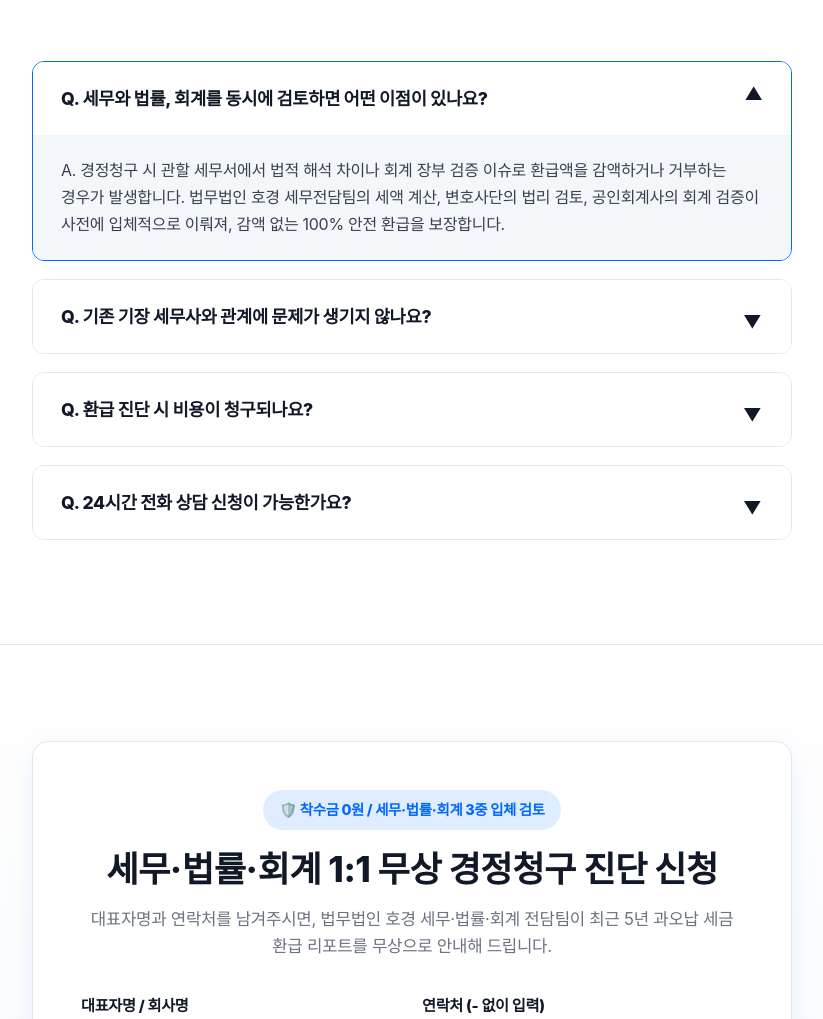
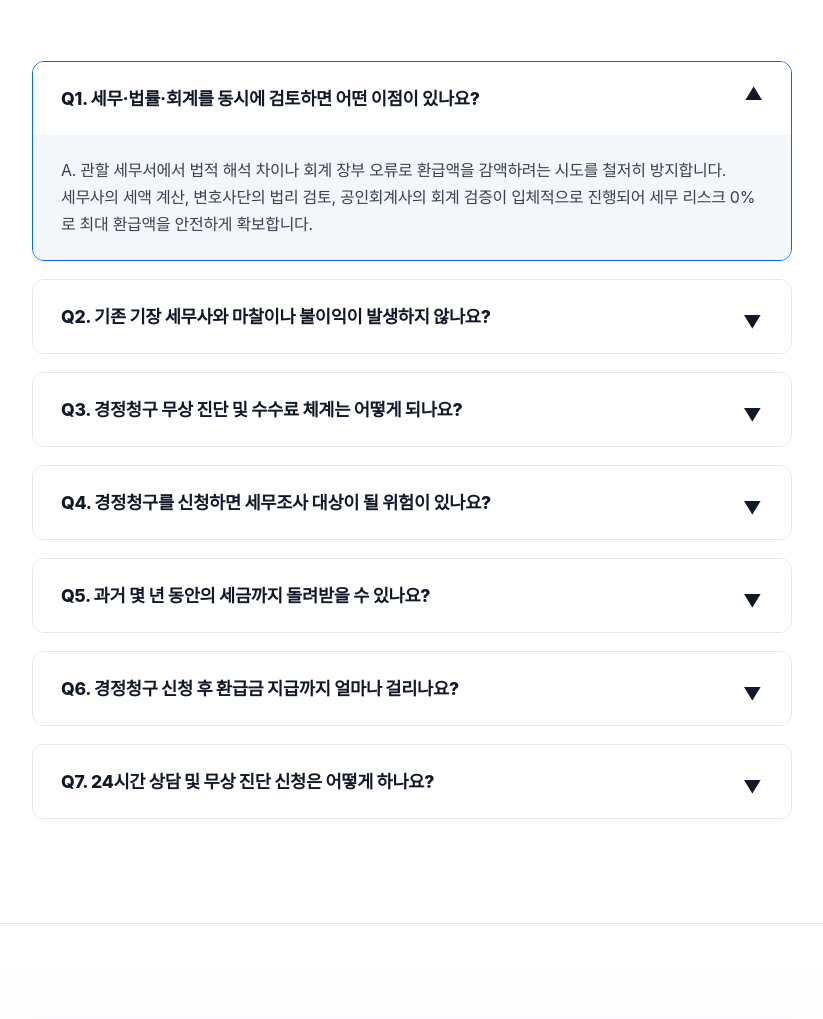
Before and after one commit to cloudmarket99/hksupport, a plain HTML site: page index.html in a window 1280 px wide. Shown: the part 6683-7702 px from the top of the page, without its empty margins (228-1051 px from the left). Drawn offline with Linux system fonts and the light colour scheme; a web font is replaced by a local one.

Commit message:
Expand FAQ section to 7 items with AI capsule optimized short answers

```diff
--- a/index.html
+++ b/index.html
@@ -457,41 +457,71 @@
     <div class="faq-list">
       <div class="faq-item active">
         <div class="faq-question">
-          <span>Q. 세무와 법률, 회계를 동시에 검토하면 어떤 이점이 있나요?</span>
+          <span>Q1. 세무·법률·회계를 동시에 검토하면 어떤 이점이 있나요?</span>
           <span class="faq-icon">▼</span>
         </div>
         <div class="faq-answer">
-          A. 경정청구 시 관할 세무서에서 법적 해석 차이나 회계 장부 검증 이슈로 환급액을 감액하거나 거부하는 경우가 발생합니다. 법무법인 호경 세무전담팀의 세액 계산, 변호사단의 법리 검토, 공인회계사의 회계 검증이 사전에 입체적으로 이뤄져, 감액 없는 100% 안전 환급을 보장합니다.
+          A. 관할 세무서에서 법적 해석 차이나 회계 장부 오류로 환급액을 감액하려는 시도를 철저히 방지합니다. 세무사의 세액 계산, 변호사단의 법리 검토, 공인회계사의 회계 검증이 입체적으로 진행되어 세무 리스크 0%로 최대 환급액을 안전하게 확보합니다.
         </div>
       </div>
 
       <div class="faq-item">
         <div class="faq-question">
-          <span>Q. 기존 기장 세무사와 관계에 문제가 생기지 않나요?</span>
+          <span>Q2. 기존 기장 세무사와 마찰이나 불이익이 발생하지 않나요?</span>
           <span class="faq-icon">▼</span>
         </div>
         <div class="faq-answer">
-          A. 전혀 문제되지 않습니다. 기존 세무사와 수임 관계를 유지한 상태에서 지나간 5년간의 세액공제 누락분 환급(경정청구)만 단독으로 진행해 드리며, 기존 세무대리인에게 불이익이 발생하지 않습니다.
+          A. 전혀 문제되지 않습니다. 기존 기장 세무대리인과의 수임 관계는 100% 그대로 유지되며, 지난 5년간 놓친 과오납 세금 환급(경정청구)만 법무법인 호경이 독립 수행합니다. 기존 세무사에게 사전 통보나 불이익이 없어 안심하고 신청하실 수 있습니다.
         </div>
       </div>
 
       <div class="faq-item">
         <div class="faq-question">
-          <span>Q. 환급 진단 시 비용이 청구되나요?</span>
+          <span>Q3. 경정청구 무상 진단 및 수수료 체계는 어떻게 되나요?</span>
           <span class="faq-icon">▼</span>
         </div>
         <div class="faq-answer">
-          A. 아닙니다. 환급 가능액 정밀 진단 및 세무·법률·회계 사전 검토는 100% 무상으로 진행됩니다. 실제 국세청으로부터 사업자 계좌에 환급금이 입금된 경우에만 성공 수수료가 발생합니다.
+          A. 사전 환급 진단 및 세무·법률·회계 검토는 100% 무상으로 제공됩니다. 착수금은 0원이며, 국세청으로부터 기업 계좌로 환급금이 최종 입금된 경우에만 약정된 성공 수수료가 청구되는 100% 성공보수제로 운영됩니다.
         </div>
       </div>
 
       <div class="faq-item">
         <div class="faq-question">
-          <span>Q. 24시간 전화 상담 신청이 가능한가요?</span>
+          <span>Q4. 경정청구를 신청하면 세무조사 대상이 될 위험이 있나요?</span>
           <span class="faq-icon">▼</span>
         </div>
         <div class="faq-answer">
-          A. 네! 대표번호 <strong>1533-1198</strong>을 통해 연중무휴 24시간 전문 상담원 및 세무·법률·회계 자문 접수가 가능합니다.
+          A. 국세기본법 제45조의2에 따른 정당한 법적 권리 행사이며 세무조사 대상 선정 사유에 해당하지 않습니다. 법무법인 호경 조세 전문 변호사단이 사전에 법률적 과세 리스크를 검증하므로 세무조사 위험 없이 안전하게 환급받으실 수 있습니다.
+        </div>
+      </div>
+
+      <div class="faq-item">
+        <div class="faq-question">
+          <span>Q5. 과거 몇 년 동안의 세금까지 돌려받을 수 있나요?</span>
+          <span class="faq-icon">▼</span>
+        </div>
+        <div class="faq-answer">
+          A. 국세기본법상 경정청구 청구 기한은 신고일로부터 5년 이내입니다. 따라서 최근 5년간(2020년~2024년 귀속분) 낸 법인세, 종합소득세 중 과오납된 금액이나 놓친 세액공제·감면 항목을 소급 적용하여 100% 돌려받으실 수 있습니다.
+        </div>
+      </div>
+
+      <div class="faq-item">
+        <div class="faq-question">
+          <span>Q6. 경정청구 신청 후 환급금 지급까지 얼마나 걸리나요?</span>
+          <span class="faq-icon">▼</span>
+        </div>
+        <div class="faq-answer">
+          A. 서류 접수 후 관할 세무서 정밀 심사를 거쳐 통상 1개월~2개월 이내에 신청 기업 명의의 환급 계좌로 국세 및 지방세가 직접 입금됩니다. 법무법인 호경 전담팀이 세무서 소명 절차까지 신속히 전담 처리해 드립니다.
+        </div>
+      </div>
+
+      <div class="faq-item">
+        <div class="faq-question">
+          <span>Q7. 24시간 상담 및 무상 진단 신청은 어떻게 하나요?</span>
+          <span class="faq-icon">▼</span>
+        </div>
+        <div class="faq-answer">
+          A. 대표번호 <strong>1533-1198</strong> 전화상담 또는 웹사이트 상단/하단 신청폼, 카카오톡 1:1 상담을 통해 24시간 연중무휴 접수가 가능합니다. 사업자 유형과 간단한 확인 후 전담 세무·법률·회계팀이 1:1 환급 진단 리포트를 안내해 드립니다.
         </div>
       </div>
     </div>
```
